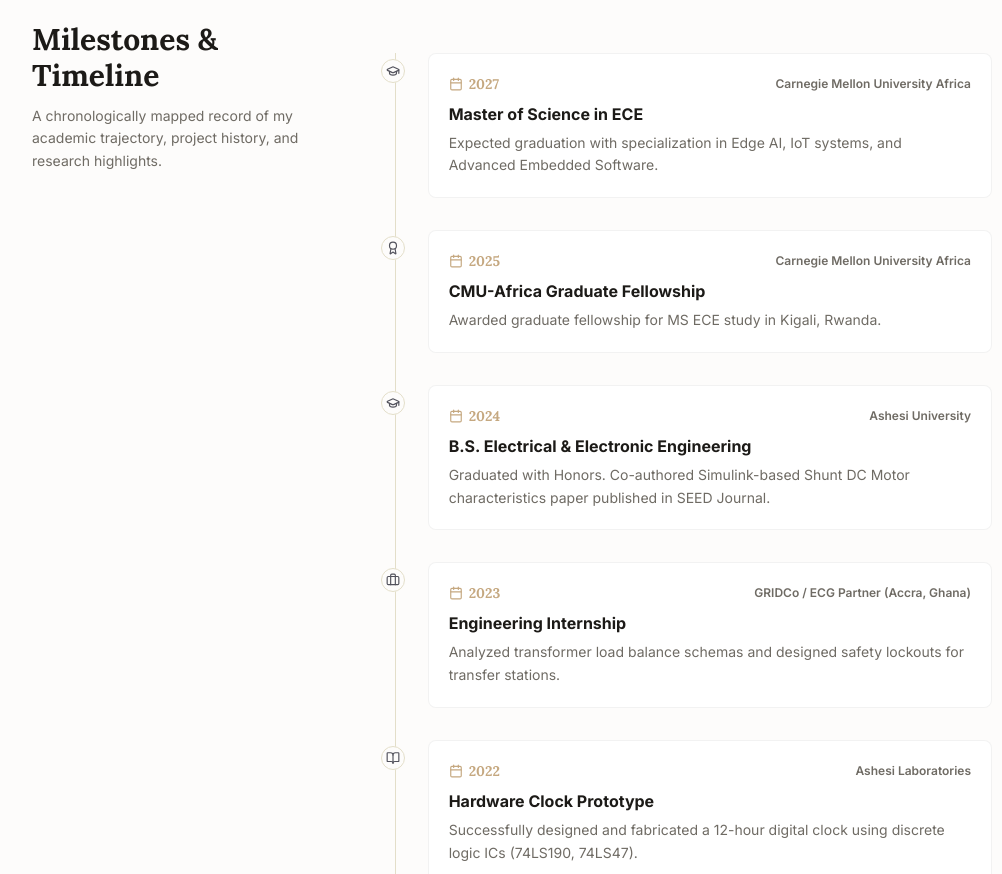
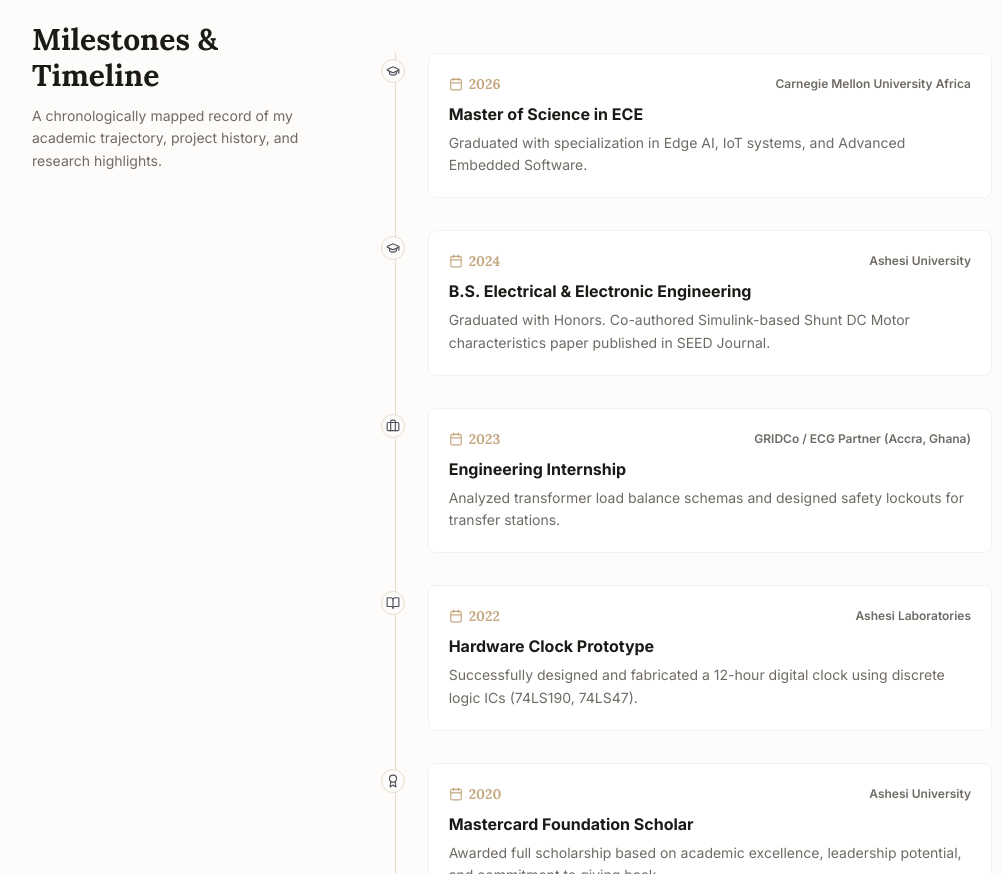
Before and after one commit to hadjei/portfolio-website, a Next.js app: page /portfolio-website/ in a window 1280 px wide. Shown: the part 1240-2114 px from the top of the page, without its empty margins (128-1130 px from the left). Built offline with nearby package versions, Linux system fonts and the light colour scheme.

Commit message:
Update timeline MS graduation to 2026 and remove CMU-Africa Graduate Fellowship

```diff
--- a/src/components/ResearchTimeline.tsx
+++ b/src/components/ResearchTimeline.tsx
@@ -12,18 +12,11 @@ interface TimelineItem {
 
 const timelineData: TimelineItem[] = [
   {
-    year: "2027",
+    year: "2026",
     title: "Master of Science in ECE",
     subtitle: "Carnegie Mellon University Africa",
-    description: "Expected graduation with specialization in Edge AI, IoT systems, and Advanced Embedded Software.",
+    description: "Graduated with specialization in Edge AI, IoT systems, and Advanced Embedded Software.",
     iconType: "education"
-  },
-  {
-    year: "2025",
-    title: "CMU-Africa Graduate Fellowship",
-    subtitle: "Carnegie Mellon University Africa",
-    description: "Awarded graduate fellowship for MS ECE study in Kigali, Rwanda.",
-    iconType: "achievement"
   },
   {
     year: "2024",
--- a/src/data/blog.ts
+++ b/src/data/blog.ts
@@ -37,8 +37,6 @@ Rwanda is a testament to digital acceleration. Being physically present at CMU's
 Over the next two years, my goal is to deepen my knowledge in:
 *   **Edge-Native Computing**: Deploying quantized neural networks to microcontrollers.
 *   **Sub-GHz Communications**: Designing low-cost telemetry arrays using LoRa mesh networks.
-
-I am deeply grateful for the CMU-Africa Graduate Fellowship, which makes this journey possible.
 `
   },
   {
--- a/src/data/portfolio.ts
+++ b/src/data/portfolio.ts
@@ -388,7 +388,7 @@ export const portfolioData: PortfolioData = {
       period: "2024 - 2026",
       details: "Focusing on embedded hardware, low-power IoT networks, wireless systems, and edge intelligence.",
       courses: ["Advanced Embedded Systems", "Wireless Communication Networks", "Machine Learning at the Edge", "Signal Processing"],
-      awards: ["CMU-Africa Graduate Fellowship", "Mastercard Foundation Graduate Affiliate"]
+      awards: ["Mastercard Foundation Graduate Affiliate"]
     },
     {
       degree: "B.S. in Electrical and Electronic Engineering",
```
